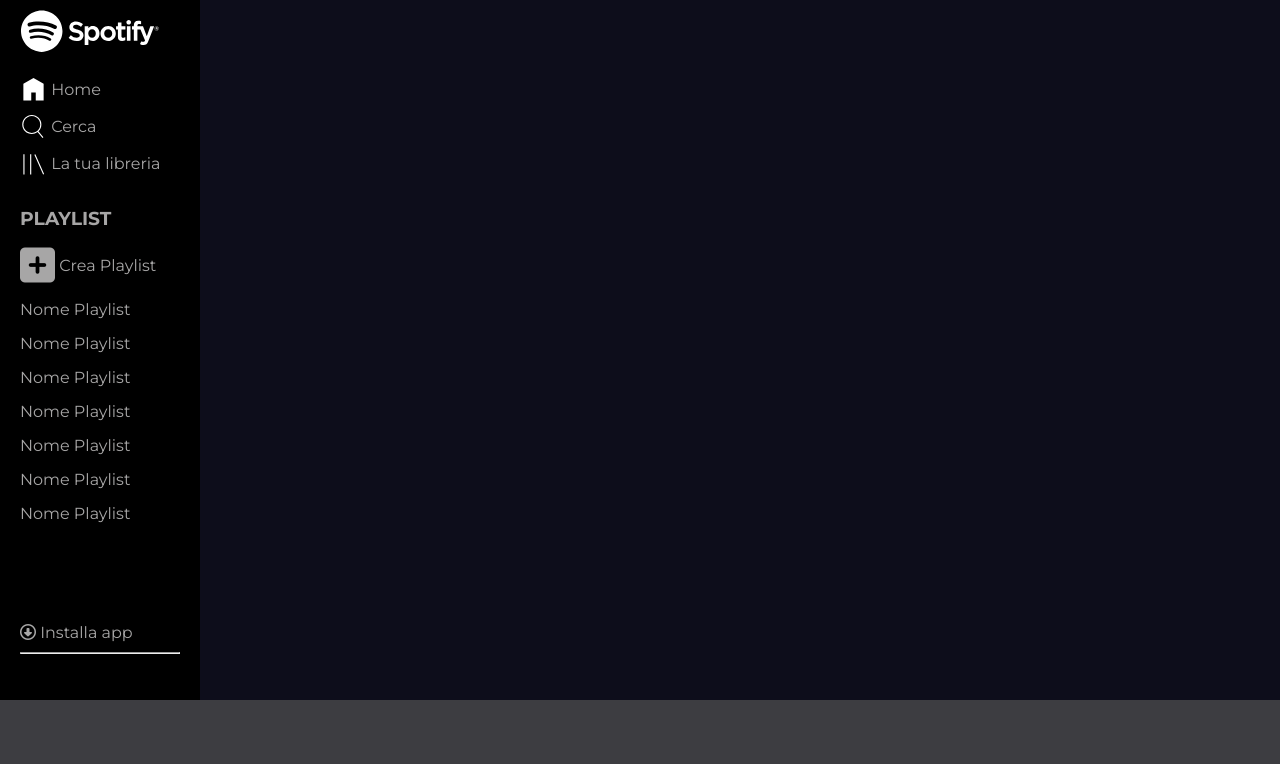
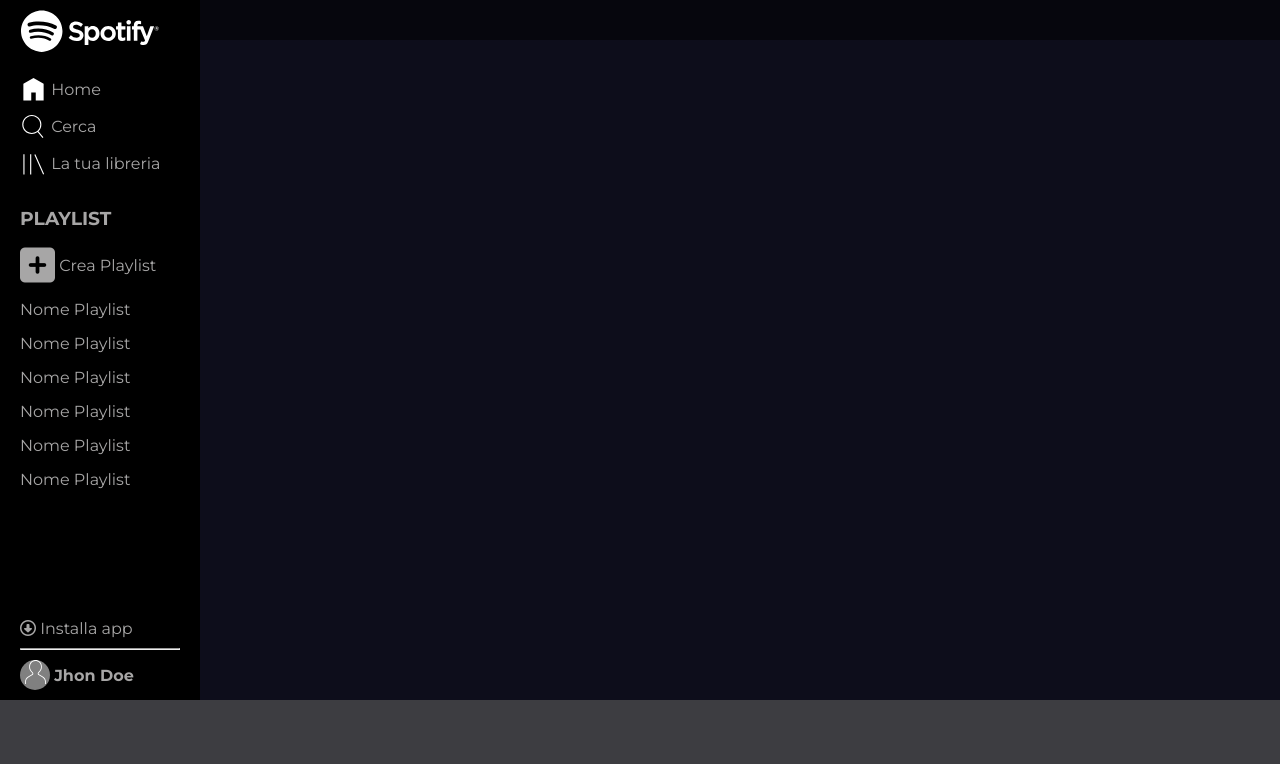
Before and after one commit to Eros000/html-css-spotifyweb, a plain HTML site: page index.html in a window 1280 px wide. Drawn offline with Linux system fonts and the light colour scheme.

Commit message:
header-side completato

```diff
--- a/css/style.css
+++ b/css/style.css
@@ -84,10 +84,15 @@ img{
 }
 
 
+
+
 .playlist-side{
     margin-top: 1.25rem ;
     margin-left: 1.25rem;
+    flex-grow: 1;
+    overflow: auto;
 }
+
 
 .playlist-side ul li{
     list-style: none;
@@ -124,7 +129,7 @@ img{
 }
 
 .header-bottom{
-    margin-top: 4.375rem;
+    margin-top: 5.625rem;
 }
 
 .header-bottom-1{
@@ -132,12 +137,55 @@ img{
     margin-top: 1.875rem;
 }
 
+.header-bottom-1 div{
+    display: inline-block;
+
+}
+
+.header-bottom-1 div a{
+    text-decoration: none;
+    color: rgb(167, 166, 166);
+}
+
+.header-bottom-1 div a:hover{
+    color: white;
+}
+
+
+
 .header-bottom hr{
     margin-top: .625rem;
     margin-left: 1.25rem;
     margin-right: 1.25rem;
 
 }
+
+.header-bottom-2{
+    margin-left: 1.25rem;
+    margin-top: 0.625rem;
+    margin-bottom: .625rem;
+}
+
+.header-bottom-2 div{
+    display: inline-block;
+    vertical-align: middle;
+
+}
+
+.header-bottom-2 div:first-child{
+    height: 30px;
+    width: 30px;
+    border-radius: 50%;
+    background-color: gray;
+    text-align: center;
+
+}
+
+.header-bottom-2 div img{
+    width: 70%;
+
+}
+
 
 
 
@@ -153,7 +201,18 @@ img{
     background-color: rgb(13, 13, 27);
     width: calc(100vw - 12.5rem);
     height: calc(100vh - 6.25rem);
+    overflow-y: auto;
 }
+
+.upgrade-bar{
+    position: sticky;
+    top: 0;
+    background-color: rgba(0, 0, 0, 0.5);
+    padding: 1.25rem;
+    text-align: right;
+}
+
+
 
 
 
@@ -164,13 +223,16 @@ img{
 /*
     FOOTER
 */
-
+footer{
+    position: relative;
+}
 .play-bar{
     background-color: rgb(61, 61, 65);
     width:100vw;
     height: 6.25rem
+}
 
-}
+
 
 
 
--- a/index.html
+++ b/index.html
@@ -152,6 +152,48 @@
                                 </a>
                             </li>
 
+                            <li>
+                                <a href="">
+                                    Nome Playlist
+                                </a>
+                            </li>
+
+                            <li>
+                                <a href="">
+                                    Nome Playlist
+                                </a>
+                            </li>
+
+                            <li>
+                                <a href="">
+                                    Nome Playlist
+                                </a>
+                            </li>
+
+                            <li>
+                                <a href="">
+                                    Nome Playlist
+                                </a>
+                            </li>
+
+                            <li>
+                                <a href="">
+                                    Nome Playlist
+                                </a>
+                            </li>
+
+                             <li>
+                                <a href="">
+                                    Nome Playlist
+                                </a>
+                            </li>
+
+                            <li>
+                                <a href="">
+                                    Nome Playlist
+                                </a>
+                            </li>
+
                         </ul>
 
                     </div>
@@ -162,13 +204,22 @@
                         <div class="header-bottom-1">
 
                             <i class="fa-regular fa-circle-down"></i>
-                            <span>Installa app</span>
+                            <div>
+                                <a href="">Installa app</a>
+                            </div>
 
                         </div>
 
                         <hr>
 
                         <div class="header-bottom-2">
+
+                            <div>
+                                <img src="img/profile.svg" alt="">
+                            </div>
+                            <div>
+                                <strong>Jhon Doe</strong>
+                            </div>
 
                         </div>
 
@@ -207,6 +258,7 @@
                     <!--first section-->
 
                     <section class="recently-played">
+
 
 
 
```
